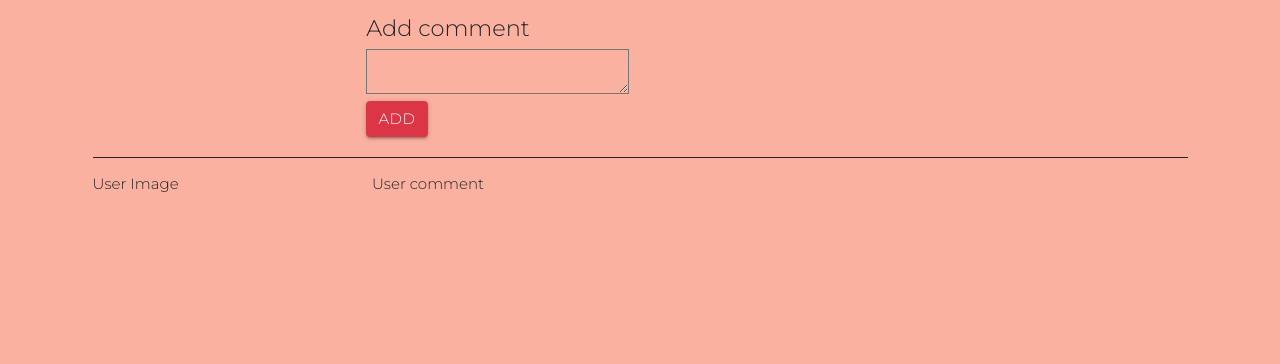
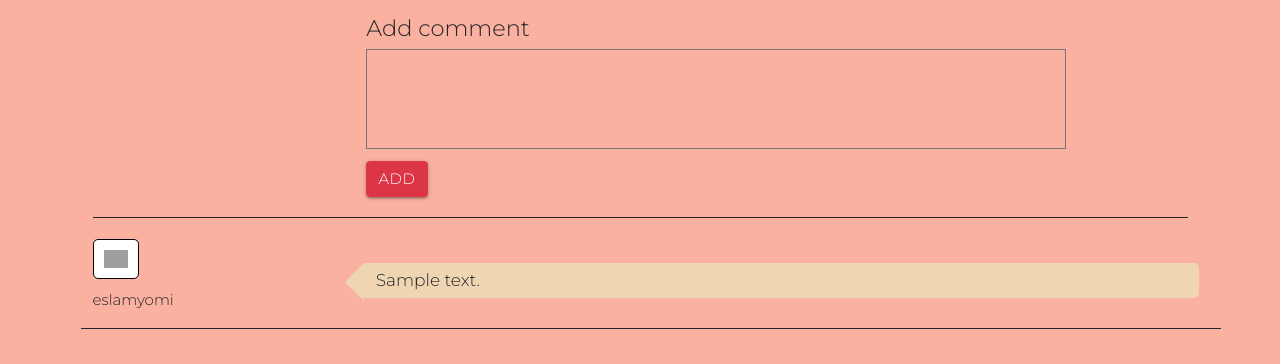
Before and after one commit to eslamabdallah74/eCommerce, a PHP site: page /items.php?itemid=1 in a window 1280 px wide. Shown: the part 735-1099 px from the top of the page. Before the commit the page ends 927 px from the top, so only its background shows below. Run offline with PHP 8.4, Linux system fonts and the light colour scheme; a user stored in the database is signed in; data comes from the database, SQL or seed files in the repository; tables that the repository leaves empty hold one stand-in row (values such as "Sample post"); some web fonts are replaced; grey boxes are pictures that could not be loaded.

Commit message:
adding comment page

```diff
--- a/admin/includes/templates/navbar.php
+++ b/admin/includes/templates/navbar.php
@@ -19,7 +19,7 @@
           <a class="nav-link" href="members.php?action=manage">Members</a>
         </li>
         <li class="nav-item">
-          <a class="nav-link" href="Comments.php">Comments</a>
+          <a class="nav-link" href="comments.php">Comments</a>
         </li>
 
       </ul>
--- a/admin/items.php
+++ b/admin/items.php
@@ -233,7 +233,7 @@ if (isset($_SESSION['username'])) {
       // select all data depend  on the ID
       $stmt = $con->prepare('SELECT * FROM items WHERE item_id = ?');
       $stmt->execute(array($itemid));
-      $row = $stmt->fetch()
+      $row = $stmt->fetch();
       $rowCount = $stmt->rowCount();
       if ($stmt->rowCount() > 0) { ?>
 
--- a/categories.php
+++ b/categories.php
@@ -9,12 +9,12 @@ include "init.php"; // import files
   <h1 class='text-center'> Category items </h1>
   <div class="row">
     <?php foreach (getItems('cate_ID' , $_GET['pageid']) as $item) {
-      echo '<div class="col-sm-6 col-md-3">';
-        echo "<div class='thumbnail'>";
+      echo "<div class='col-sm-6 col-md-3'>";
+        echo "<div class='thumbnail'><a class='show-item' href='items.php?itemid=" . $item['item_id'] . "'></a>";
           echo "<span class='price-tag'>$" . $item['price'] . "</span>";
           echo "<img src='https://cdn.iconscout.com/icon/premium/png-256-thumb/phone-setting-6-831060.png' alt ='' />";
           echo "<div class='caption'>";
-            echo "<h3 class='item-name';><a href='items.php?itemid=" . $item['item_id'] . "'>" . $item['name'] . "</a></h3>";
+            echo "<h3 class='item-name';></h3>";
             echo "<p class='item-description'>" . $item['description'] . "</p>";
           echo "</div>";
         echo "</div>";
--- a/includes/functions/myfunctions.php
+++ b/includes/functions/myfunctions.php
@@ -29,3 +29,21 @@ function checkUserStatus($user) {
   $status = $stmtx->rowCount();
   return $status;
 }
+//redirct function v2.0
+function redirctHome($theMsg ,$url = null ,$seconds = 2) {
+  if ($url === null) {
+    $url = 'index.php';
+
+  } else {
+
+    if(isset($_SERVER['HTTP_REFERER']) && $_SERVER['HTTP_REFERER'] !== '') {
+      $url = $_SERVER['HTTP_REFERER'];
+    } else {
+      $url = "index.php";
+    }
+  }
+  echo  $theMsg;
+  echo "<div class='alert alert-info text-center'> You will be redircted .... </div> ";
+  header("refresh:$seconds;url=$url");
+  exit();
+}
--- a/items.php
+++ b/items.php
@@ -6,7 +6,8 @@ $itemid = isset($_GET['itemid']) && is_numeric($_GET['itemid']) ? intval($_GET['
 // select all data depend  on the ID
 $stmt = $con->prepare('SELECT items.* ,
                        users.username,
-                       categories.Name
+                       categories.Name,
+                       users.userID
                        FROM items
                        INNER JOIN users ON users.userID = items.member_ID
                        INNER JOIN categories ON categories.ID = items.cate_ID
@@ -92,14 +93,14 @@ $row = $stmt->fetch()
       <div class="col-md-3">
         <h4>Add comment</h4>
         <form class="" action="<?php echo $_SERVER['PHP_SELF'] . '?itemid=' . $row['item_id'] ?>" method="post">
-          <textarea name="comment" rows="8" cols="80"></textarea>
+          <textarea class="comment-section" name="comment" rows="18" cols="180"></textarea>
           <input class="btn btn-danger"type="submit" name="" value="add">
         </form>
         <?php
         if ($_SERVER['REQUEST_METHOD'] == 'POST') {
           $comment = filter_var($_POST['comment'], FILTER_SANITIZE_STRING);
           $itemid  = $row['item_id'];
-          $userid  = $row['username'];
+          $userid  = $row['userID'];
           if (! empty($comment)) {
             $stmt = $con->prepare("INSERT INTO
                                     comments(comment, status ,comment_date ,item_id ,user_id)
@@ -110,9 +111,7 @@ $row = $stmt->fetch()
               'zuserid' => $userid
             ));
             // comment added
-            if ($stmt) {
-              echo "<div class='alert alert-danger'Added</div>";
-            }
+
           }
         }
          ?>
@@ -125,13 +124,38 @@ $row = $stmt->fetch()
         } ?>
     <div class="container">
       <hr>
-    <div class="row">
-      <div class="col-md-3">
-        User Image
-      </div>
-      <div class="col-md-9">
-        User comment
-      </div>
+      <?php
+
+      $stmt = $con->prepare("SELECT
+                               comments.* ,users.username AS Member
+                             FROM
+                               comments
+                             INNER JOIN
+                               users
+                             ON
+                               users.userID = comments.user_id
+                             WHERE
+                                item_id = ?
+                             ORDER BY
+                                c_id DESC");
+
+      $stmt->execute(array($row['item_id']));
+      // assign to variables
+      $comments = $stmt->fetchAll();
+        ?>
+    <div class="row COMMENT">
+      <?php
+      foreach ($comments as $comment ) { ?>
+          <div class='col-md-3 added-comments-user'>
+            <img src="https://i.pinimg.com/originals/51/f6/fb/51f6fb256629fc755b8870c801092942.png" alt="">
+            <div class="comment-user-name">
+              <?php echo $comment['Member']; ?>
+            </div>
+           </div>
+          <div class='col-md-9 added-comments-comment'> <?php echo $comment['comment']; ?> </div>
+          <hr>
+
+    <?php } ?>
     </div>
   </div>
 </div>
--- a/layout/css/backend-style.css
+++ b/layout/css/backend-style.css
@@ -169,7 +169,20 @@ h1 {
   overflow: hidden;
   height:100%;
   position: relative;
+
 }
+.thumbnail .show-item {
+  width: 100%;
+  height: 100%;
+  left: 0;
+  top:0;
+  position: absolute;
+  transition: .4s ease-in-out;
+  -o-transition: .4s ease-in-out;
+  -webkit-transition: .4s ease-in-out;
+  -moz-transition: .4s ease-in-out;
+}
+
 .thumbnail-profile {
   padding: 1%;
   overflow: hidden;
@@ -237,3 +250,41 @@ h1 {
 .items-info h4 {
   font-weight: bold;
 }
+.comment-section {
+  resize: none;
+  height: 100px;
+  width: 700px;
+  margin-bottom: 5px;
+}
+.added-comments-user {
+  margin: auto;
+}
+.COMMENT img {
+  width: 18%;
+  border-radius: 5px;
+  border: 1px solid black;
+  background-color: white;
+  padding: 10px;
+}
+.comment-user-name {
+  padding: 10px 0;
+}
+.added-comments-comment {
+  font-size: 17px;
+  background-color: #f0d5b2;
+  margin: 30px 0;
+  padding: 5px 0 5px 15px;
+  border-radius: 5px;
+  position: relative;
+}
+.added-comments-comment:before {
+  content: "";
+  width: 0;
+  height: 0;
+  border-width: 19px;
+  border-style: solid;
+  border-color: transparent #f0d5b2 transparent transparent;
+  position: absolute;
+  left: -35px;
+  top: 0;
+}
--- a/newitem.php
+++ b/newitem.php
@@ -64,7 +64,7 @@
                        <div class="form-group row padding">
                         <label class="col-sm-2 control-label">Price</label>
                          <div class="col-sm-10 col-md-9">
-                           <input data-class='.live-price' type="number" name="price" class="form-control live" autocomplete="off" required='required' placeholder="Price">
+                           <input data-class='.live-price' type="text" name="price" class="form-control live" autocomplete="off" required='required' placeholder="Price">
                          </div>
                       </div>
                       <!-- country made filed -->
@@ -93,7 +93,7 @@
                            <select name="Category"  class="form-select" aria-label="Default select example">
                              <option value="0">Open this to select Category</option>
                              <?php
-                             $stmt2 = $con->prepare("SELECT * FROM Categories");
+                             $stmt2 = $con->prepare("SELECT * FROM categories");
                              $stmt2->execute();
                              $Categories = $stmt2->fetchAll();
                              foreach ($Categories as $Category) {
@@ -108,7 +108,7 @@
               <div class="form-group row">
                 <div class="col-sm-2"></div>
                 <div class="col-sm-6 padding">
-                <input type="submit" value="Add Item"= class="btn btn-info">
+                <input onclick="window.location.href = 'index.php';" type="submit" value="Add Item"= class="btn btn-info">
                 </div>
               </div>
                  </form>
```
Also changed, not shown: includes/templates/header.php (line endings or trailing spaces).
